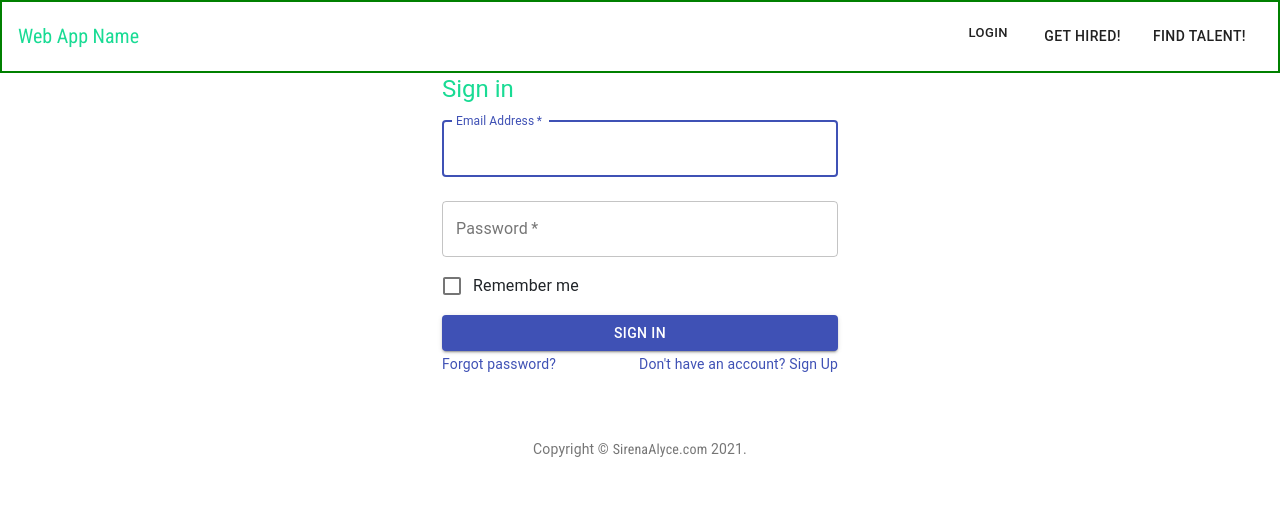
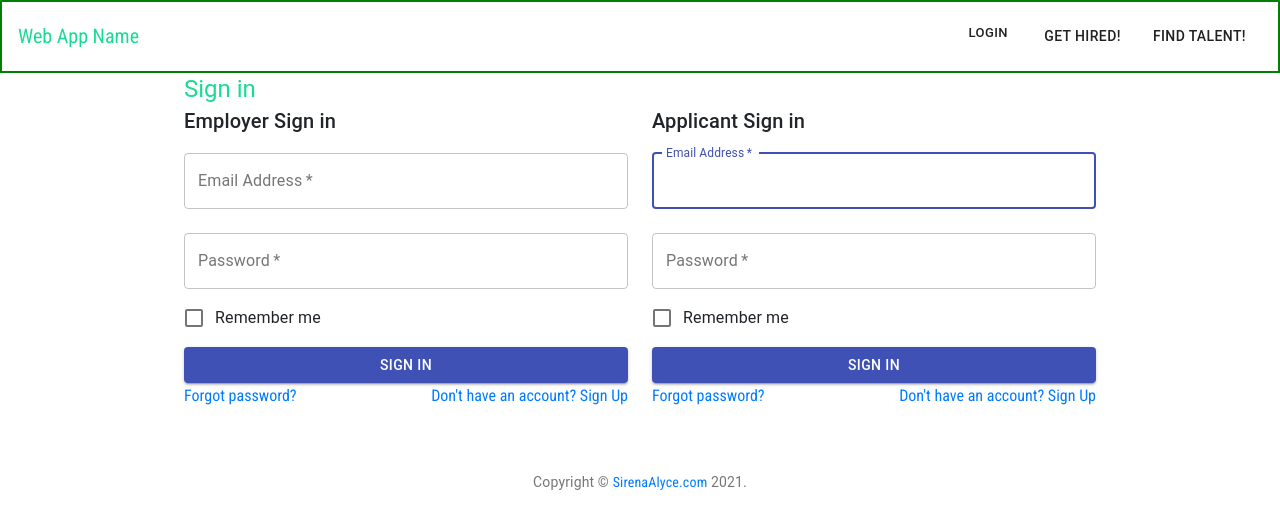
Before and after one commit to SirenaAlyceDev/job-board, a React (Create React App) app: page /login in a window 1280 px wide. Shown: the top 528 px of the page. Built offline with nearby package versions, Linux system fonts and the light colour scheme.

Commit message:
changed login page layout and added employer link

```diff
--- a/src/components/ApplicantSignUpComponent.js
+++ b/src/components/ApplicantSignUpComponent.js
@@ -29,7 +29,7 @@ function ApplicantSignup() {
     <Container component="main" maxWidth="xs">
       <div>
         <Typography component="h1" variant="h5">
-          Sign up
+          Job Seeker Sign up
         </Typography>
         <form  noValidate>
           <Grid container spacing={2}>
--- a/src/components/EmployerSignUpComponent.js
+++ b/src/components/EmployerSignUpComponent.js
@@ -29,7 +29,7 @@ function EmployerSignUp() {
     <Container component="main" maxWidth="xs">
       <div>
         <Typography component="h1" variant="h5">
-          Sign up
+          Employer Sign up
         </Typography>
         <form  noValidate>
           <Grid container spacing={2}>
--- a/src/components/LandingPageComponent.js
+++ b/src/components/LandingPageComponent.js
@@ -1,6 +1,5 @@
 import React from "react";
 import Footer from "./FooterComponent";
-import Header from "./HeaderComponent";
 import "bootstrap/dist/css/bootstrap.min.css";
 import {
   Container,
@@ -19,7 +18,6 @@ import TextField from "@material-ui/core/TextField";
 function LandingPage() {
   return (
     <>
-      {/* <Header /> */}
       <Container>
         <Row className="align-items-center mb-2 p-2">
           <Col className="p-2">
--- a/src/components/LoginComponent.js
+++ b/src/components/LoginComponent.js
@@ -8,8 +8,8 @@ import {
   Container,
   Checkbox,
   FormControlLabel,
-  Link,
 } from "@material-ui/core";
+import { Link } from 'react-router-dom';
 
 function Copyright() {
   return (
@@ -26,10 +26,15 @@ function Copyright() {
 
 function Login() {
   return (
-    <Container maxWidth="xs">
+    <Container maxWidth="md">
       <div>
         <Typography component="h1" variant="h5">
           Sign in
+        </Typography>
+        <Grid container spacing={3}>
+          <Grid item xs={6}>
+          <Typography component="h6" variant="h6">
+          Employer Sign in
         </Typography>
             <form noValidate>
               <TextField
@@ -58,7 +63,67 @@ function Login() {
                 control={<Checkbox value="remember" color="primary" />}
                 label="Remember me"
               />
-          <Button type="submit" fullWidth variant="contained" color="primary">
+              <Link to="/employer-dashboard">
+              <Button
+                type="submit"
+                fullWidth
+                variant="contained"
+                color="primary"
+              >
+                Sign In
+              </Button>
+              </Link>
+              <Grid container>
+                <Grid item xs>
+                  <Link href="#" variant="body2">
+                    Forgot password?
+                  </Link>
+                </Grid>
+                <Grid item>
+                  <Link href="#" variant="body2">
+                    {"Don't have an account? Sign Up"}
+                  </Link>
+                </Grid>
+              </Grid>
+            </form>
+          </Grid>
+          <Grid item xs={6}>
+          <Typography component="h6" variant="h6">
+          Applicant Sign in
+        </Typography>
+            <form noValidate>
+              <TextField
+                variant="outlined"
+                margin="normal"
+                required
+                fullWidth
+                id="email"
+                label="Email Address"
+                name="email"
+                autoComplete="email"
+                autoFocus
+              />
+              <TextField
+                variant="outlined"
+                margin="normal"
+                required
+                fullWidth
+                name="password"
+                label="Password"
+                type="password"
+                id="password"
+                autoComplete="current-password"
+              />
+              <FormControlLabel
+                control={<Checkbox value="remember" color="primary" />}
+                label="Remember me"
+              />
+              <Button
+                type="submit"
+                fullWidth
+                variant="contained"
+                color="primary"
+              >
                 Sign In
               </Button>
               <Grid container>
@@ -74,6 +139,8 @@ function Login() {
                 </Grid>
               </Grid>
             </form>
+          </Grid>
+        </Grid>
       </div>
       <Box mt={8}>
         <Copyright />
--- a/src/components/MainComponent.js
+++ b/src/components/MainComponent.js
@@ -5,7 +5,7 @@ import HeaderComponent from './HeaderComponent';
 import Login from './LoginComponent';
 import EmployerSignUp from './EmployerSignUpComponent';
 import ApplicantSignup from './ApplicantSignUpComponent';
-
+import EmployerComponent from './EmployerComponent';
 class Main extends Component {
     render() {
         const HomePage = () => {
@@ -21,6 +21,7 @@ class Main extends Component {
                     <Route path='/login' component={Login} />
                     <Route path='/applicant-signup' component={ApplicantSignup} />
                     <Route path='/employer-signup' component={EmployerSignUp} />
+                    <Route path='/employer-dashboard' component={EmployerComponent} />
                     <Redirect to='/home' />
                 </Switch>
             </div>
```
Lines whose indentation alone changed are shown as unchanged.
